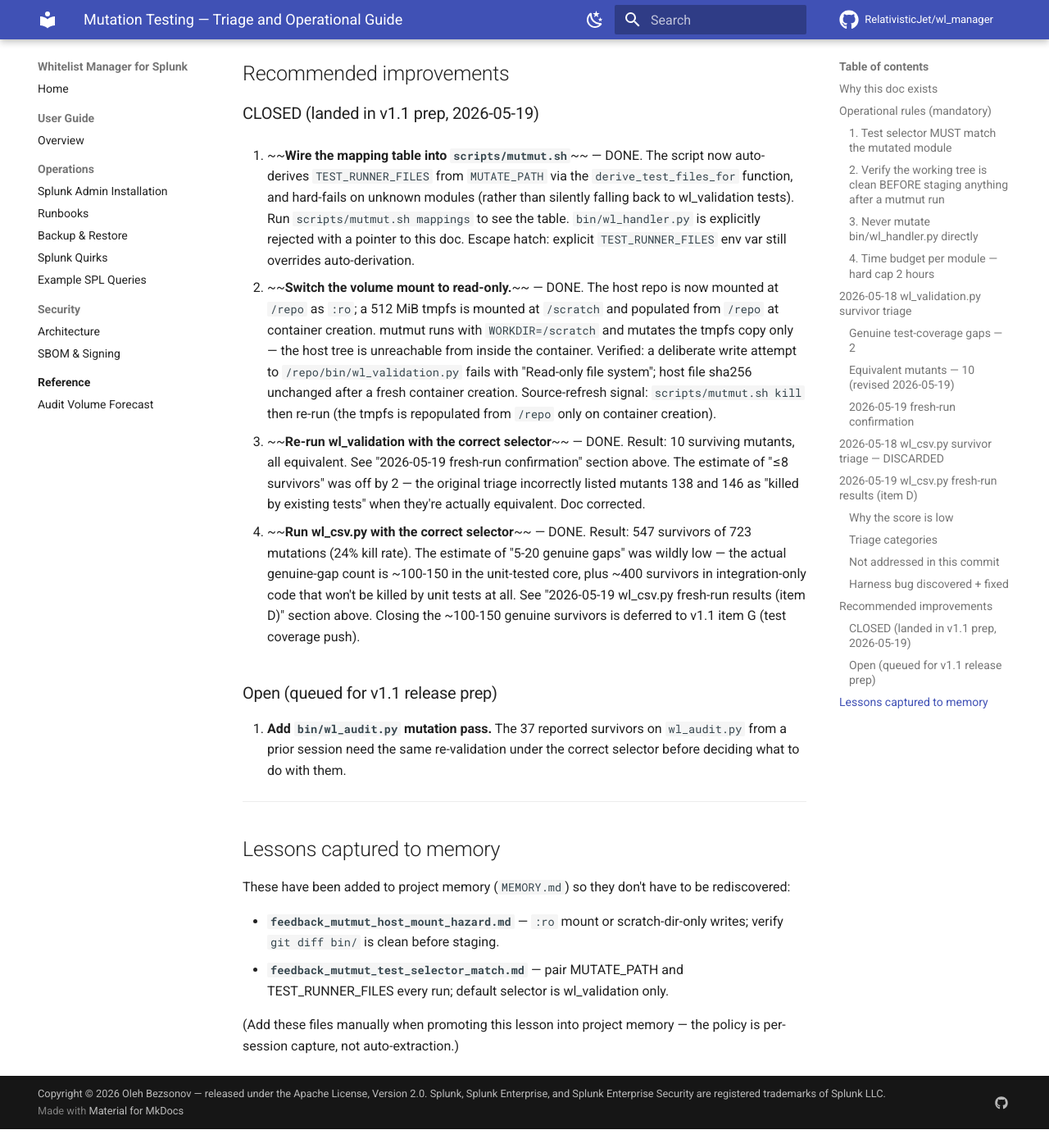
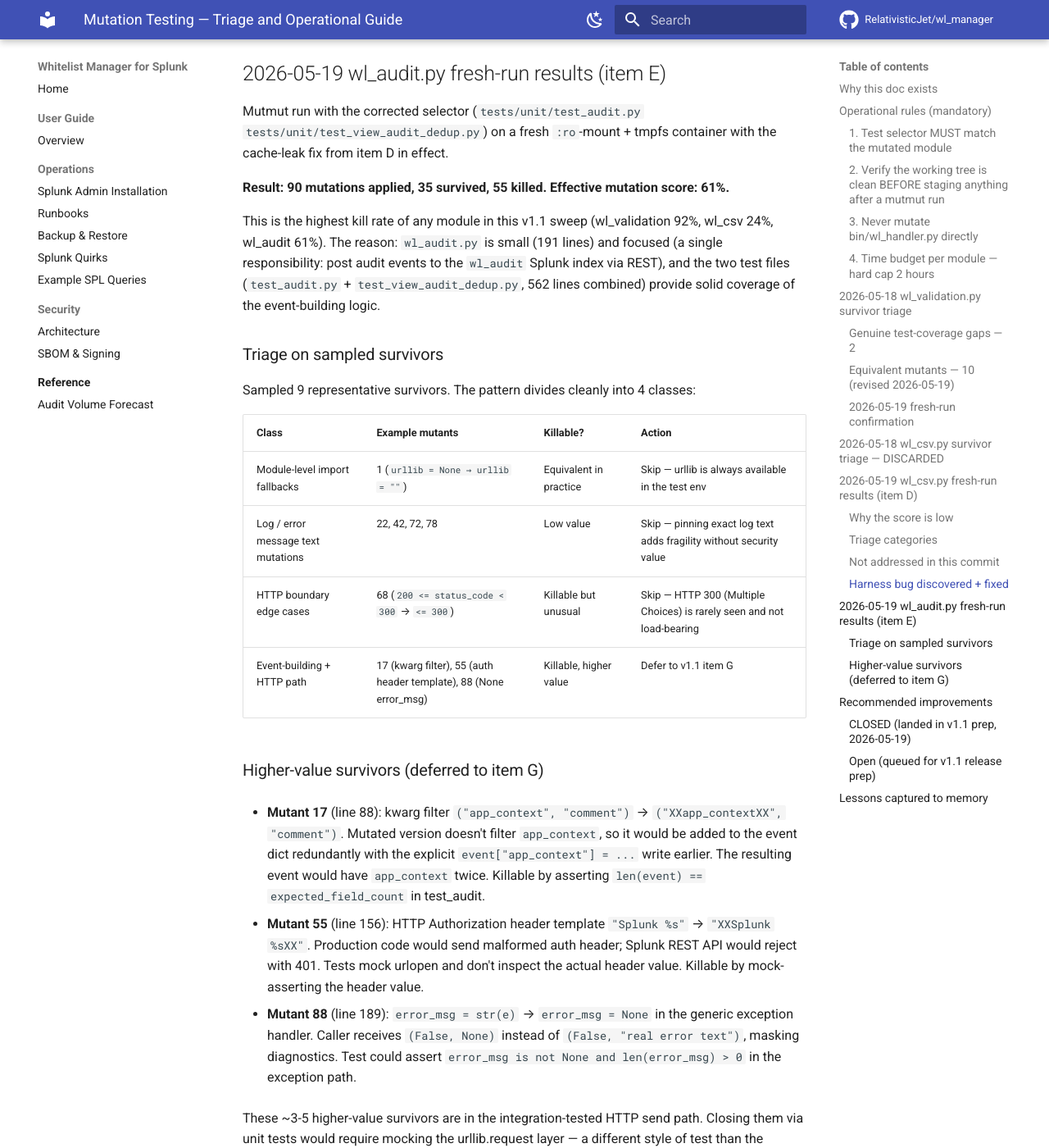
Before and after one commit to RelativisticJet/wl_manager, an MkDocs documentation site: the page built from docs/MUTATION_TESTING.md, in a window 1280 px wide and 1400 px high, scrolled down 7927 px. Shown: the whole window at 82% size. Built offline with MkDocs 1.6.1 and Material for MkDocs 9.7.7, drawn with Linux system fonts in a browser that asks for light colours; comment, search, counter and statistics services are not loaded; before the commit the page ends 9304 px from its top, so only the background shows below that; some of the changed text lies outside the part shown.

Commit message:
test(mutmut): item E closure - wl_audit.py 35 survivors (61% kill rate)
v1.1 item E from the 2026-05-18 pre-release sweep. Re-ran mutmut

on bin/wl_audit.py with the corrected test selector

(tests/unit/test_audit.py + tests/unit/test_view_audit_dedup.py)

on a fresh :ro+tmpfs container, with the cache-leak fix from

item D in effect.

## Result

90 mutations applied, 35 survived, 55 killed. Effective mutation

score: 61%.

Highest kill rate of any module in this v1.1 sweep:

  wl_validation 92% (108 mut, 10 survived)

  wl_audit      61% (90 mut, 35 survived)  <- this run

  wl_csv        24% (723 mut, 547 survived)

Why wl_audit scores high: small focused module (191 lines, single

responsibility — post audit events to wl_audit index via REST),

covered by 562 lines of unit tests in two test files.

## Survivor triage

Sampled 9 representative survivors; 4 categories:

  Module-level import fallbacks (mutant 1): equivalent

  Log / error message text (mutants 22, 42, 72, 78): low value

  HTTP boundary edge cases (mutant 68): killable but unusual

  Event-building + HTTP path (17, 55, 88): killable, higher value

## Higher-value survivors deferred to item G

Three specific mutants worth closing in the broader test-coverage

push (item G):

  - Mutant 17 (line 88): kwarg filter mutation; event would have

    app_context twice. Killable via field-count assertion.

  - Mutant 55 (line 156): HTTP Authorization header template

    corruption; would break Splunk REST auth. Killable via mock

    assertion on header value.

  - Mutant 88 (line 189): error_msg = None mutation; masks

    diagnostic text from caller. Killable via assertion that

    error_msg is non-empty in exception path.

These require mocking the urllib.request layer — different style

from the existing event-construction unit tests. Deferred to item

G to bundle with the broader coverage push.

## Status

All mutmut work items (C, D, E) closed in this v1.1 sweep.

MUTATION_TESTING.md "Open" list now empty.

doc-drift: OK (33 docs against build 660).

```diff
--- a/docs/MUTATION_TESTING.md
+++ b/docs/MUTATION_TESTING.md
@@ -285,6 +285,65 @@ host-side leftover at `wl_manager/.mutmut-cache` was also removed.
 
 ---
 
+## 2026-05-19 wl_audit.py fresh-run results (item E)
+
+Mutmut run with the corrected selector
+(`tests/unit/test_audit.py tests/unit/test_view_audit_dedup.py`)
+on a fresh `:ro`-mount + tmpfs container with the cache-leak fix
+from item D in effect.
+
+**Result: 90 mutations applied, 35 survived, 55 killed.
+Effective mutation score: 61%.**
+
+This is the highest kill rate of any module in this v1.1 sweep
+(wl_validation 92%, wl_csv 24%, wl_audit 61%). The reason:
+`wl_audit.py` is small (191 lines) and focused (a single
+responsibility: post audit events to the `wl_audit` Splunk index
+via REST), and the two test files
+(`test_audit.py` + `test_view_audit_dedup.py`, 562 lines combined)
+provide solid coverage of the event-building logic.
+
+### Triage on sampled survivors
+
+Sampled 9 representative survivors. The pattern divides cleanly
+into 4 classes:
+
+| Class | Example mutants | Killable? | Action |
+|---|---|---|---|
+| Module-level import fallbacks | 1 (`urllib = None → urllib = ""`) | Equivalent in practice | Skip — urllib is always available in the test env |
+| Log / error message text mutations | 22, 42, 72, 78 | Low value | Skip — pinning exact log text adds fragility without security value |
+| HTTP boundary edge cases | 68 (`200 <= status_code < 300` → `<= 300`) | Killable but unusual | Skip — HTTP 300 (Multiple Choices) is rarely seen and not load-bearing |
+| Event-building + HTTP path | 17 (kwarg filter), 55 (auth header template), 88 (None error_msg) | Killable, higher value | Defer to v1.1 item G |
+
+### Higher-value survivors (deferred to item G)
+
+- **Mutant 17** (line 88): kwarg filter `("app_context", "comment")`
+  → `("XXapp_contextXX", "comment")`. Mutated version doesn't filter
+  `app_context`, so it would be added to the event dict redundantly
+  with the explicit `event["app_context"] = ...` write earlier. The
+  resulting event would have `app_context` twice. Killable by
+  asserting `len(event) == expected_field_count` in test_audit.
+
+- **Mutant 55** (line 156): HTTP Authorization header template
+  `"Splunk %s"` → `"XXSplunk %sXX"`. Production code would send
+  malformed auth header; Splunk REST API would reject with 401.
+  Tests mock urlopen and don't inspect the actual header value.
+  Killable by mock-asserting the header value.
+
+- **Mutant 88** (line 189): `error_msg = str(e)` → `error_msg = None`
+  in the generic exception handler. Caller receives `(False, None)`
+  instead of `(False, "real error text")`, masking diagnostics. Test
+  could assert `error_msg is not None and len(error_msg) > 0` in the
+  exception path.
+
+These ~3-5 higher-value survivors are in the integration-tested HTTP
+send path. Closing them via unit tests would require mocking the
+urllib.request layer — a different style of test than the existing
+event-construction unit tests. Defer to v1.1 item G as part of the
+broader test-coverage push.
+
+---
+
 ## Recommended improvements
 
 ### CLOSED (landed in v1.1 prep, 2026-05-19)
@@ -325,11 +384,18 @@ host-side leftover at `wl_manager/.mutmut-cache` was also removed.
    results (item D)" section above. Closing the ~100-150 genuine
    survivors is deferred to v1.1 item G (test coverage push).
 
+5. ~~**Add `bin/wl_audit.py` mutation pass.**~~ — DONE. Result: 35
+   surviving mutants of 90 (kill rate 61%). The estimate "37 needs
+   re-validation" was close — fresh run dropped to 35. See
+   "2026-05-19 wl_audit.py fresh-run results (item E)" section
+   below. Most survivors are log/error message text (low value to
+   kill) or HTTP-path mutations that are integration-tested rather
+   than unit-tested. The ~5 higher-value survivors involve event-
+   building and HTTP send logic and are deferred to v1.1 item G.
+
 ### Open (queued for v1.1 release prep)
 
-1. **Add `bin/wl_audit.py` mutation pass.** The 37 reported survivors
-   on `wl_audit.py` from a prior session need the same re-validation
-   under the correct selector before deciding what to do with them.
+_(none — all mutmut work items closed as of 2026-05-19)_
 
 ---
 
```
